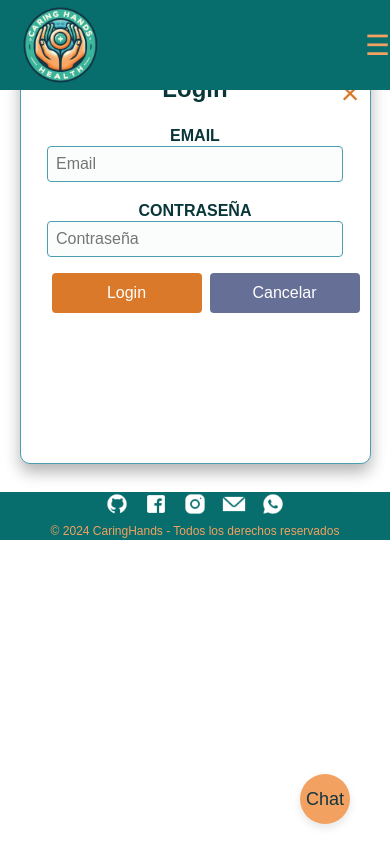
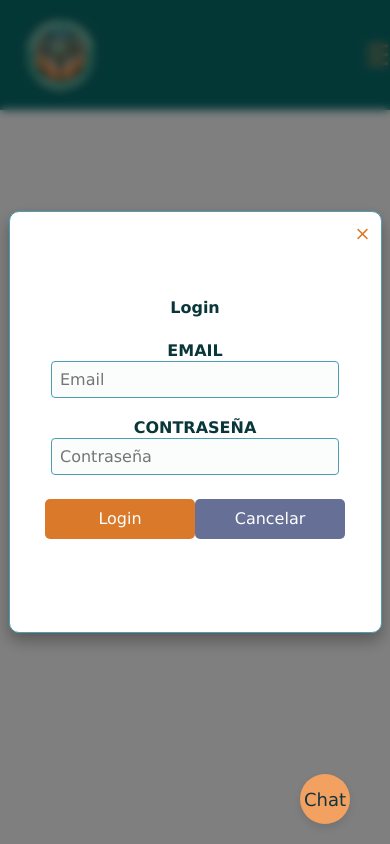
Before and after one commit to Elianarve/caringhands, a React (Vite) app in the folder client/: page /login in a window 390 px wide. Built offline with nearby package versions, Linux system fonts and the light colour scheme.

Commit message:
modal-css-changed

```diff
--- a/client/src/components/modal/Modal.css
+++ b/client/src/components/modal/Modal.css
@@ -1,18 +1,33 @@
+.modal-overlay {
+    position: fixed;
+    top: 0;
+    left: 0;
+    width: 100%;
+    height: 100%;
+    background: rgba(0, 0, 0, 0.5);
+    display: flex;
+    align-items: center;
+    justify-content: center;
+    z-index: 1000;
+    backdrop-filter: blur(5px);
+}
+
 .modal-content {
     background-color: #fafdfb;
     padding: 20px;
-    border-radius: 8px;
-    width: 80%;
-    max-width: 500px;
+    border-radius: 10px;
+    width: 90%;
+    max-width: 400px;
     box-shadow: 0 8px 16px rgba(0, 0, 0, 0.3);
     position: relative;
-    margin: 20px auto;
     display: flex;
     flex-direction: column;
     max-height: 80vh;
     overflow: hidden;
     border: 1px solid #4c9eb3;
     animation: fadeIn 0.5s ease-out;
+    text-align: center;
+    font-size: 20px;
 }
 
 .modal-header {
@@ -46,10 +61,18 @@
     text-align: center;
 }
 
+.modal-body {
+    display: flex;
+    flex-direction: column;
+    justify-content: center;
+    align-items: center;
+    flex: 1;
+}
+
 .form-container {
     padding: 20px;
     background-color: #fafdfb;
-    border-radius: 8px;
+    border-radius: 10px;
     box-shadow: 0 0 10px rgba(0, 0, 0, 0.1);
     width: 100%;
     max-width: 600px;
@@ -132,14 +155,14 @@
     padding: 0.75rem 1.5rem;
     cursor: pointer;
     font-size: 1rem;
-    border-radius: 0.25rem;
+    border-radius: 5px;
     transition: background-color 0.3s ease, transform 0.3s ease;
     display: flex;
     justify-content: center;
     align-items: center;
     width: 150px;
     height: 40px;
-    margin-left: 0.5rem;
+    margin: 0.5rem auto;
 }
 
 .modal-button:hover {
@@ -164,12 +187,12 @@
     display: flex;
     justify-content: center;
     align-items: center;
-    margin-left: 0.5rem;
+    margin: 0.5rem auto;
 }
 
 .form-buttons {
     display: flex;
-    justify-content: flex-end;
+    justify-content: center;
     align-items: center;
     margin-top: 1rem;
 }
@@ -191,3 +214,37 @@
     text-align: center;
     font-size: 22px;
 }
+
+@media (max-width: 768px) {
+    .modal-content {
+        width: 95%;
+        max-width: 90%;
+        height: auto;
+        padding: 15px;
+    }
+
+    .modal-title {
+        font-size: 1.2rem;
+    }
+
+    .modal-close {
+        font-size: 1.5rem;
+    }
+}
+
+@media (max-width: 480px) {
+    .modal-content {
+        width: 100%;
+        max-width: 100%;
+        height: auto;
+        padding: 10px;
+    }
+
+    .modal-title {
+        font-size: 1rem;
+    }
+
+    .modal-close {
+        font-size: 1.2rem;
+    }
+}
--- a/client/src/pages/benefits/Benefits.css
+++ b/client/src/pages/benefits/Benefits.css
@@ -1,4 +1,4 @@
-/* General styles */
+General styles
 * {
     margin: 0;
     padding: 0;
--- a/client/src/pages/login/Login.jsx
+++ b/client/src/pages/login/Login.jsx
@@ -2,7 +2,7 @@ import React, { useState } from 'react';
 import {useNavigate} from 'react-router-dom';
 import { useUserContext } from '../../context/UserContext';
 import { loginUser } from '../../services/UserServices';
-import '../register/Register.css';
+import '../../components/modal/Modal.css';
 
 const Login = () => {
   const navigate = useNavigate();
--- a/client/src/pages/register/Register.css
+++ /dev/null
@@ -1,3 +0,0 @@
-.modal-overlay{
-   margin-top: 16.5%;
-}
--- a/client/src/pages/register/Register.jsx
+++ b/client/src/pages/register/Register.jsx
@@ -3,7 +3,6 @@ import {useNavigate} from 'react-router-dom';
 import { useUserContext } from '../../context/UserContext';
 import { createUser } from '../../services/UserServices';
 import '../../components/modal/Modal.css';
-import '../register/Register.css';
 
 const Register = () => {
     const { setUserAuth } = useUserContext();
@@ -93,10 +92,19 @@ const Register = () => {
                                         className="form__input"
                                     />
                                 </label>
-                                <button type="submit" className="form__button">
-                                    Register
-                                </button>
-                                {error && <p className="error">{error}</p>}
+                                <div className="form-buttons">
+                                    <button type="submit" className="modal-button">
+                                        Register
+                                    </button>
+                                    <button
+                                        type="button"
+                                        onClick={closeRegisterModal}
+                                        className="modal-cancel-button"
+                                    >
+                                        Cancel
+                                    </button>
+                                </div>
+                                {error && <p className="form__message form__message--error">{error}</p>}
                             </form>
                         </div>
                     </div>
```
